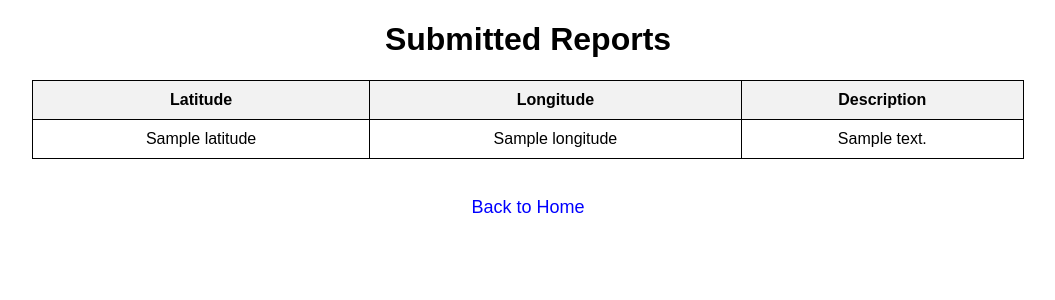
After one commit to Masana807/streetview-app, a Flask app: template templates/reports.html in a window 1280 px wide. The commit adds this page. Shown: the top 300 px of the page, without its empty margins (112-1167 px from the left). Run offline with Flask 3, Linux system fonts and the light colour scheme; the template is opened without the code that fills it: most values are stand-ins (such as "Sample title", 1, 10 or a date in 2020).

Commit message:
Add reports page with table display and styles

```diff
--- a/app.py
+++ b/app.py
@@ -1,3 +1,4 @@
+# -*- coding: utf-8 -*-
 # -*- coding: utf-8 -*-
 """
 Created on Sat Feb 22 10:28:17 2025
@@ -6,10 +7,10 @@ Created on Sat Feb 22 10:28:17 2025
 """
 
 import os
-from flask import Flask, request, jsonify, send_from_directory, send_file
+from flask import Flask, request, jsonify, send_file, send_from_directory, render_template
 from flask_cors import CORS
 
-app = Flask(__name__, static_folder="static")  # static フォルダを設定
+app = Flask(__name__, static_folder="static", template_folder="templates")  # 静的ファイルとテンプレートのフォルダを指定
 CORS(app)  # CORSを有効化
 
 # ルートアクセス時に index.html を表示
@@ -18,13 +19,12 @@ def home():
     index_path = os.path.join(app.static_folder, 'index.html')
     if os.path.exists(index_path):
         return send_file(index_path)
-    return "Street View App is running!"
+    return "Welcome to Street View App<br>This is the home page of the Street View reporting application.<br><a href='/reports'>View Reports</a>"
 
 # favicon.ico を配信
 @app.route('/favicon.ico')
 def favicon():
-    return send_from_directory(os.path.join(app.root_path, 'static'),
-                               'favicon.ico', mimetype='image/vnd.microsoft.icon')
+    return send_from_directory(os.path.join(app.root_path, 'static'), 'favicon.ico', mimetype='image/vnd.microsoft.icon')
 
 # 植生報告データを格納するリスト
 reports = []
@@ -39,12 +39,12 @@ def report():
     reports.append(data)
     return jsonify({"message": "Report received", "data": data}), 201
 
-# すべての報告を取得
+# すべての報告を取得し、HTMLの表で表示
 @app.route('/reports', methods=['GET'])
 def get_reports():
-    return jsonify(reports)
+    return render_template("reports.html", reports=reports)
 
 # Render で適切なポートを使用する設定
 if __name__ == '__main__':
-    port = int(os.environ.get("PORT", 5000))
-app.run(host='0.0.0.0', port=port)
+    port = int(os.environ.get("PORT", 10000))  # RenderのPORTを取得
+    app.run(host='0.0.0.0', port=port, debug=True)
--- a/static/style.css
+++ b/static/style.css
@@ -1,28 +1,28 @@
 body {
     font-family: Arial, sans-serif;
     text-align: center;
-    margin: 50px;
-    background-color: #f4f4f4;
+    margin: 20px;
 }
 
-h1 {
-    color: #333;
+table {
+    width: 80%;
+    margin: auto;
+    border-collapse: collapse;
 }
 
-p {
-    font-size: 18px;
+th, td {
+    padding: 10px;
+    border: 1px solid black;
+}
+
+th {
+    background-color: #f2f2f2;
 }
 
 a {
     display: inline-block;
     margin-top: 20px;
-    padding: 10px 20px;
-    background-color: #007bff;
-    color: white;
     text-decoration: none;
-    border-radius: 5px;
+    color: blue;
+    font-size: 18px;
 }
-
-a:hover {
-    background-color: #0056b3;
-}
--- /dev/null
+++ b/templates/reports.html
@@ -0,0 +1,32 @@
+<!DOCTYPE html>
+<html lang="en">
+<head>
+    <meta charset="UTF-8">
+    <meta name="viewport" content="width=device-width, initial-scale=1.0">
+    <title>Reports</title>
+    <link rel="stylesheet" href="/static/style.css">
+</head>
+<body>
+    <h1>Submitted Reports</h1>
+    <table border="1">
+        <thead>
+            <tr>
+                <th>Latitude</th>
+                <th>Longitude</th>
+                <th>Description</th>
+            </tr>
+        </thead>
+        <tbody>
+            {% for report in reports %}
+            <tr>
+                <td>{{ report.latitude }}</td>
+                <td>{{ report.longitude }}</td>
+                <td>{{ report.description }}</td>
+            </tr>
+            {% endfor %}
+        </tbody>
+    </table>
+    <br>
+    <a href="/">Back to Home</a>
+</body>
+</html>
```
